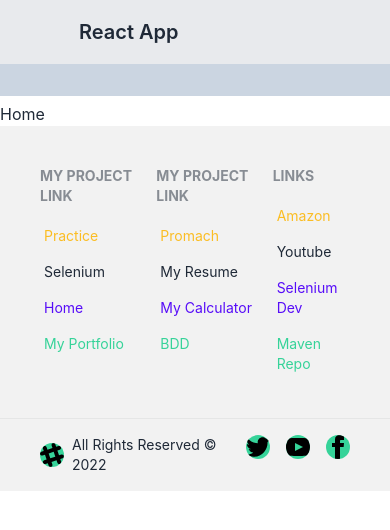
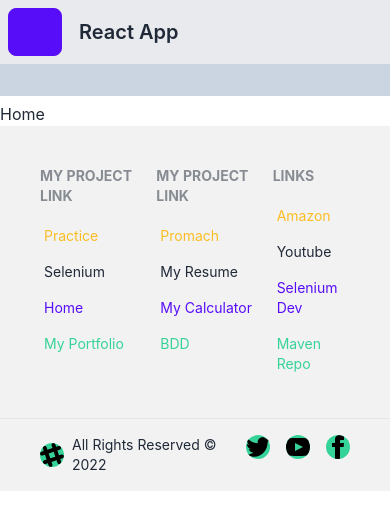
Before and after one commit to Ali332147/Selenium, a React (Create React App) app: page / in a window 390 px wide. Shown: the top 530 px of the page. Built offline with nearby package versions, Linux system fonts and the light colour scheme.

Commit message:
addimg hamburger menu color

```diff
--- a/src/Components/Footer.js
+++ b/src/Components/Footer.js
@@ -178,6 +178,7 @@ const Footer = () => {
             </a>
           </div>
         </div>
+
       </footer>
     </div>
   );
--- a/src/Components/Selenium.js
+++ b/src/Components/Selenium.js
@@ -106,6 +106,7 @@ const Selenium = () => {
         </div>
         <div class="card w-96 bg-base-100 shadow-xl">
           <div id="window" class="card-body ">
+
             <button  class="btn btn-success">Alert Button</button>
             <a
               target="_blan"
--- a/src/Components/Share.js
+++ b/src/Components/Share.js
@@ -1,10 +1,13 @@
 import React from 'react';
 
 const Share = () => {
+  let handleButton=()=>{
+    alert('Hello alert');
+  }
   return (
-function displayDate() {
-  document.getElementById("demo").innerHTML = Date();
-}
+    <div>
+      <button className='btn btn-success' onClick={handleButton}>Click Me</button>
+    </div>
   );
 };
 
--- a/src/Navbar.js
+++ b/src/Navbar.js
@@ -9,7 +9,7 @@ const Navbar = () => {
 
       <div className="navbar-start">
         <div className="dropdown">
-          <label tabIndex="0" className="btn btn-ghost lg:hidden">
+          <label tabIndex="0" className="btn btn-primary lg:hidden">
             <svg
               xmlns="http://www.w3.org/2000/svg"
               className="h-5 w-5"
```
